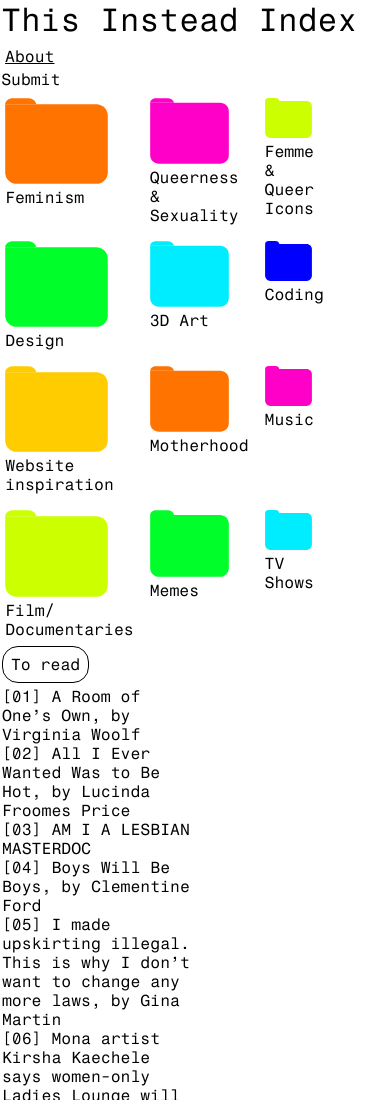
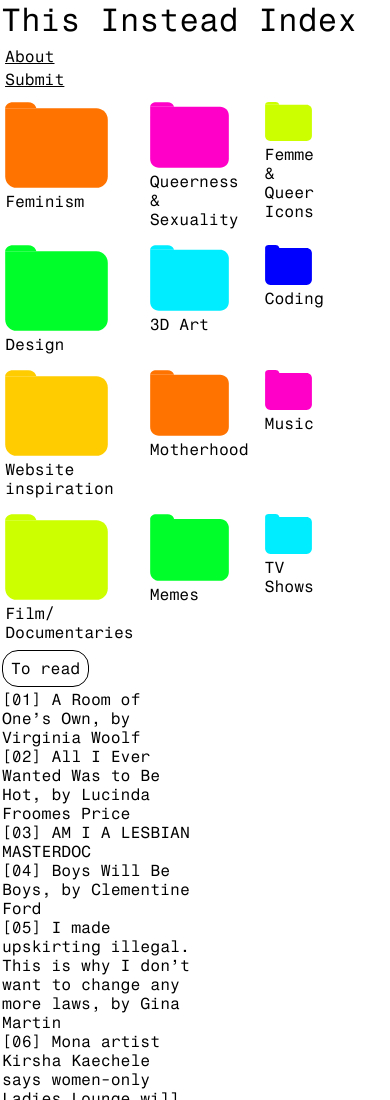
Before and after one commit to isoebell/this-instead-index, a plain HTML site: page index.html in a window 390 px wide. Shown: the top 1100 px of the page. Drawn offline with Linux system fonts and the light colour scheme.

Commit message:
Update style.css

```diff
--- a/style.css
+++ b/style.css
@@ -34,11 +34,12 @@ html, body {
 
 .about {
     width: 35vw; /* Set width for about section */
-    margin-left: 2%; /* Space between about and contact */
+    margin-left: 2%; /* Space between about and submit */
 }
 
-.contact {
-    width: 50vw; /* Set width for contact section */
+
+.submit {
+    width: 50vw; /* Set width for submit section */
 }
 
 @media (max-width: 800px) {
@@ -63,14 +64,14 @@ html, body {
         flex: 1; /* Allow content to grow */
     }
 
-    .about, .contact {
+    .about, .submit {
         display: flex;
         width: 100%; /* Allow both sections to take full width */
         justify-content: space-between; /* Space them evenly */
-        margin: 1%; /* Space between about and contact */
+        margin: 1%; /* Space between about and submit */
     }
 
-    .about .title, .contact .title {
+    .about .title, .submit .title {
         cursor: pointer;
         text-decoration: underline;
     }
@@ -105,7 +106,7 @@ html, body {
     padding-right: 2%;
 }
 
-.about .title, .contact .title {
+.about .title, .submit .title {
     cursor: pointer; /* Show that it's clickable */
     text-decoration: underline; /* Underline the text */
 }
```
